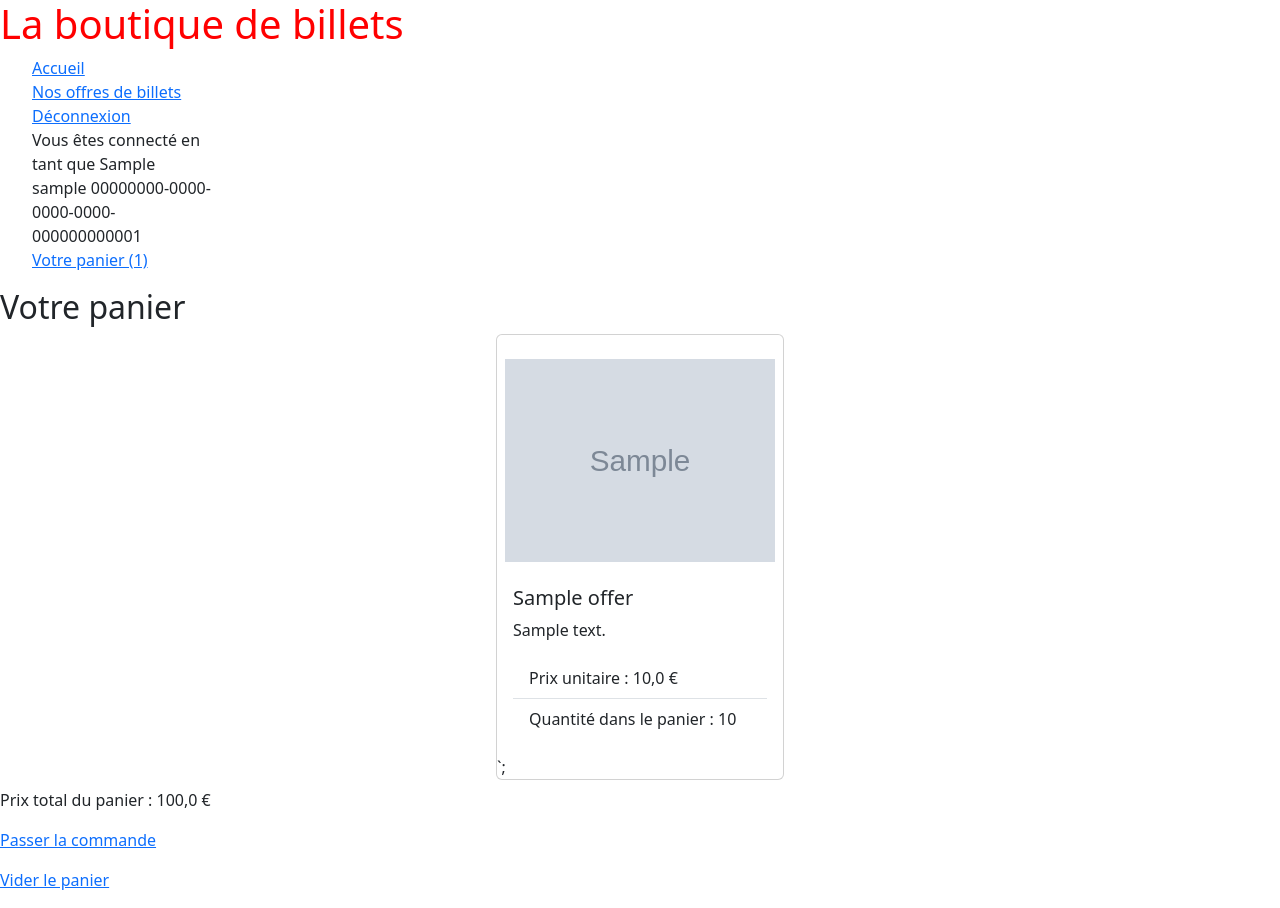
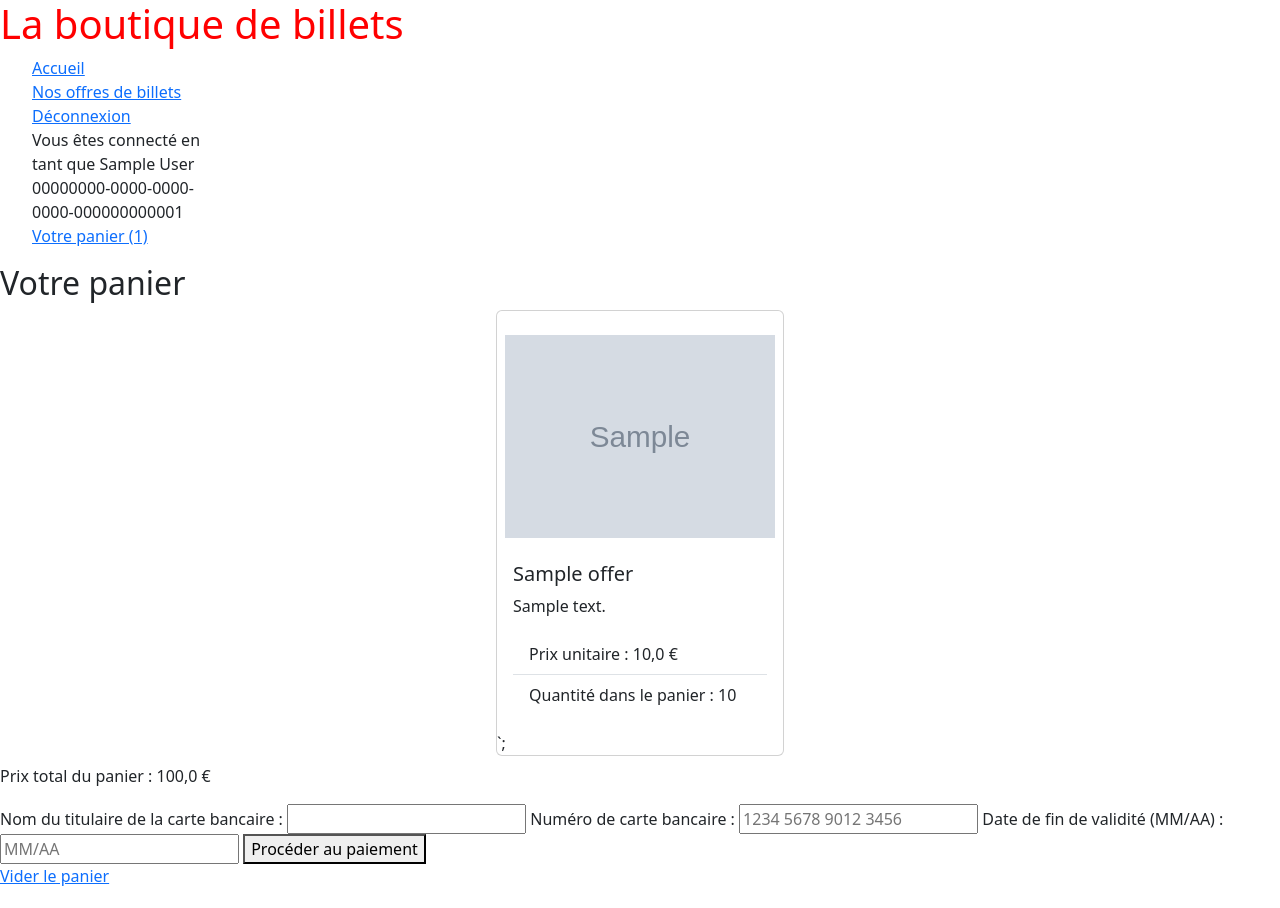
Before and after one commit to TomQuez/projet_JO, a Django app: page /cart/ in a window 1280 px wide. After the commit the page ends 886 px from the top, so only its background shows below. Run offline with Django 5.2, Linux system fonts and the light colour scheme; a user stored in the database is signed in; tables that the repository leaves empty hold one stand-in row (values such as "Sample post"); grey boxes marked "Sample" are stand-in pictures.

Commit message:
ajout mock paiement par carte bancaire

```diff
--- a/store/templates/store/cart.html
+++ b/store/templates/store/cart.html
@@ -22,7 +22,22 @@
 
 {% endfor %}
 <p>Prix total du panier : {{total_price}} €</p>
-<p><a href="{% url 'checkout' %}">Passer la commande</a></p>
+
+<form action="{% url 'checkout' %}" method="POST">
+  {% csrf_token %}
+<label for="name">Nom du titulaire de la carte bancaire :</label>
+<input type="text" required>
+
+<label for="numeroCarte">Numéro de carte bancaire :</label>
+<input type="text" id="numeroCarte" name="numeroCarte" inputmode="numeric" pattern="[0-9\s]{13,19}" placeholder="1234 5678 9012 3456" required>
+<label for="validity">Date de fin de validité (MM/AA) :</label>
+<input type="text" id="validity" name="validity" pattern="(0[1-9]|1[0-2])\/\d{2}" placeholder="MM/AA" required>
+
+
+
+<button type="submit">Procéder au paiement</button>
+
+</form>
 <p><a href="{% url 'delete-cart' %}">Vider le panier</a></p>
 
 
--- a/store/templates/store/checkout.html
+++ b/store/templates/store/checkout.html
@@ -1,5 +1,5 @@
 {% extends "base.html" %}
 
 {% block content %}
-<h2>votre commande a été effecué</h2>
+<h2>votre commande a été effectuée</h2>
 {% endblock %}
--- a/store/views.py
+++ b/store/views.py
@@ -113,20 +113,20 @@ def checkout(request):
     unique_qrcode=[]
 
     for order in cart.orders.all():
-        unique_key=str(uuid.uuid4())+str(request.user.id)
+        unique_key=str(uuid.uuid4())+str(request.user.id)+str(order.id)
         unique_keys.append(unique_key)
         order.ordered=True
         order.offer.stock-=order.quantity
         order.offer.sales_number+=order.quantity
         order.save()
         order.offer.save()
-        qr=qrcode.QRCode(version=1,error_correction=qrcode.constants.ERROR_CORRECT_L,box_size=10,border=5)
-        qr.add_data(unique_key)
-        qr.make(fit=True)
-        img=qr.make_image(fill='black',back_color='white')
-        qrcode_path=f'media/qrcode/{unique_key}.png'
-        img.save(qrcode_path)
-        qrcode_file.append(qrcode_path)
+        # qr=qrcode.QRCode(version=1,error_correction=qrcode.constants.ERROR_CORRECT_L,box_size=10,border=5)
+        # qr.add_data(unique_key)
+        # qr.make(fit=True)
+        # img=qr.make_image(fill='black',back_color='white')
+        # qrcode_path=f'media/qrcode/{unique_key}.png'
+        # img.save(qrcode_path)
+        # qrcode_file.append(qrcode_path)
 
 
     cart.delete()
--- a/templates/base.html
+++ b/templates/base.html
@@ -19,7 +19,7 @@
             <li><a href="{% url 'offers' %}">Nos offres de billets</a></li>
             {% if user.is_authenticated %}
             <li><a href="{% url 'logout' %}">Déconnexion</a></li>
-            <li>Vous êtes connecté en tant que {{user.first_name}} {{user.username}} {{user.id}}</li>
+            <li>Vous êtes connecté en tant que {{user.first_name}} {{user.last_name}} {{user.id}}</li>
 
             {% else %}
             <li>Pour acheter un billet, vous devez être inscrit et ensuite être connecté</li>
```
